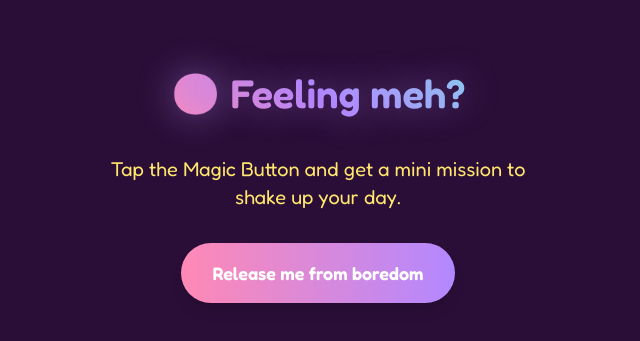
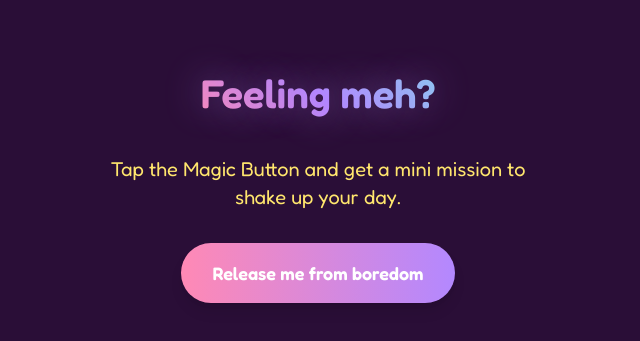
Before and after one commit to sdesby/magicbutton, a Next.js app: page / in a window 1280 px wide. Shown: the part 217-558 px from the top of the page, without its empty margins (322-962 px from the left). Built offline with nearby package versions, Linux system fonts and the light colour scheme.

Commit message:
Minor changes on wording

```diff
--- a/src/translations/en.ts
+++ b/src/translations/en.ts
@@ -1,5 +1,5 @@
 export const en = {
-  title: "😐 Feeling meh?",
+  title: "Feeling meh?",
   subtitle: "Tap the Magic Button and get a mini mission to shake up your day.",
   mainButton: "Release me from boredom",
   anotherButton: "Give me another!",
--- a/src/translations/fr.ts
+++ b/src/translations/fr.ts
@@ -1,6 +1,6 @@
 export const fr = {
-  title: "😐 Envie de secouer la routine ?",
-  subtitle: "Tape sur le Bouton Magique et pour changer ta journée !",
+  title: "Envie de secouer la routine ?",
+  subtitle: "Tape sur le Bouton Magique pour changer ta journée !",
   mainButton: "Sauve-moi de l’ennui !",
   anotherButton: "Une autre dose !",
   errors: {
```
